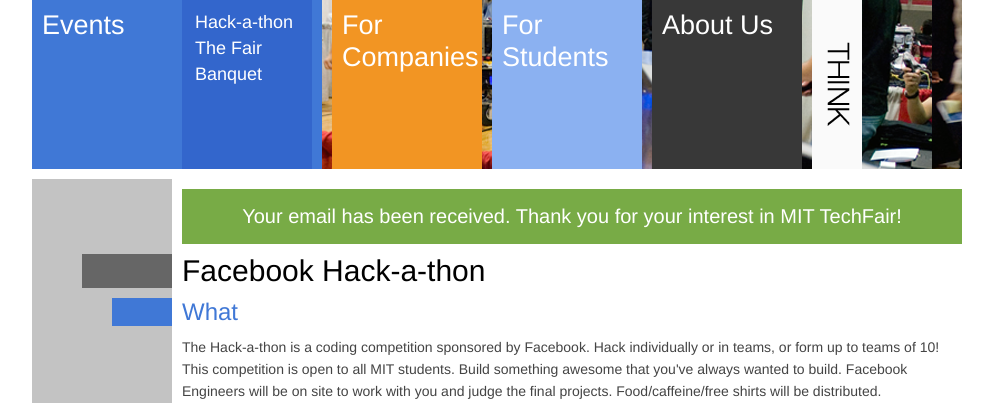
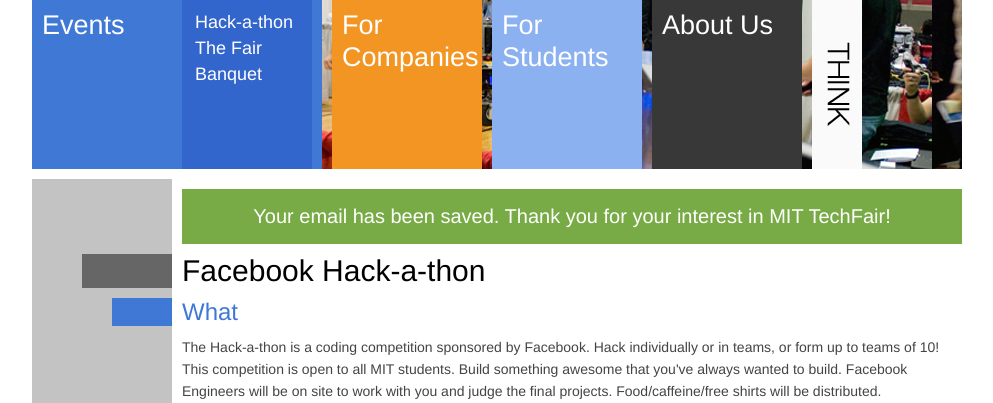
Before and after one commit to techx/techx-techfair-old, a PHP site: page /events/hackathon?msg=success in a window 1280 px wide. Shown: the part 101-504 px from the top of the page, without its empty margins (138-1131 px from the left). Run offline with PHP 8.4, Linux system fonts and the light colour scheme.

Commit message:
email is saved

```diff
--- a/pages/events/hackathon.php
+++ b/pages/events/hackathon.php
@@ -1,5 +1,5 @@
 <?php if($_GET['msg']=='success'):?>
-<div class="success">Your email has been received. Thank you for your interest in MIT TechFair!</div>
+<div class="success">Your email has been saved. Thank you for your interest in MIT TechFair!</div>
 <?php endif;?>
 <h1>Facebook Hack-a-thon</h1>
 <h2>What</h2>
```
